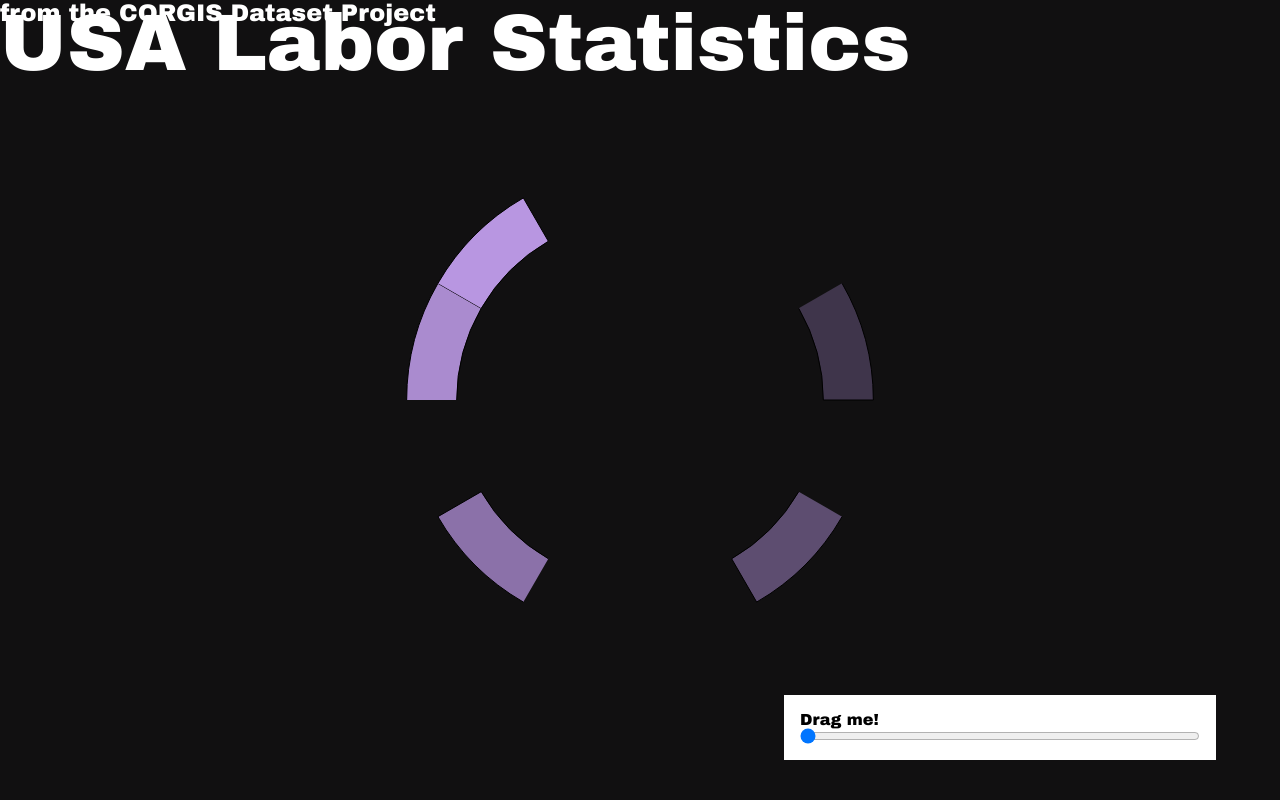
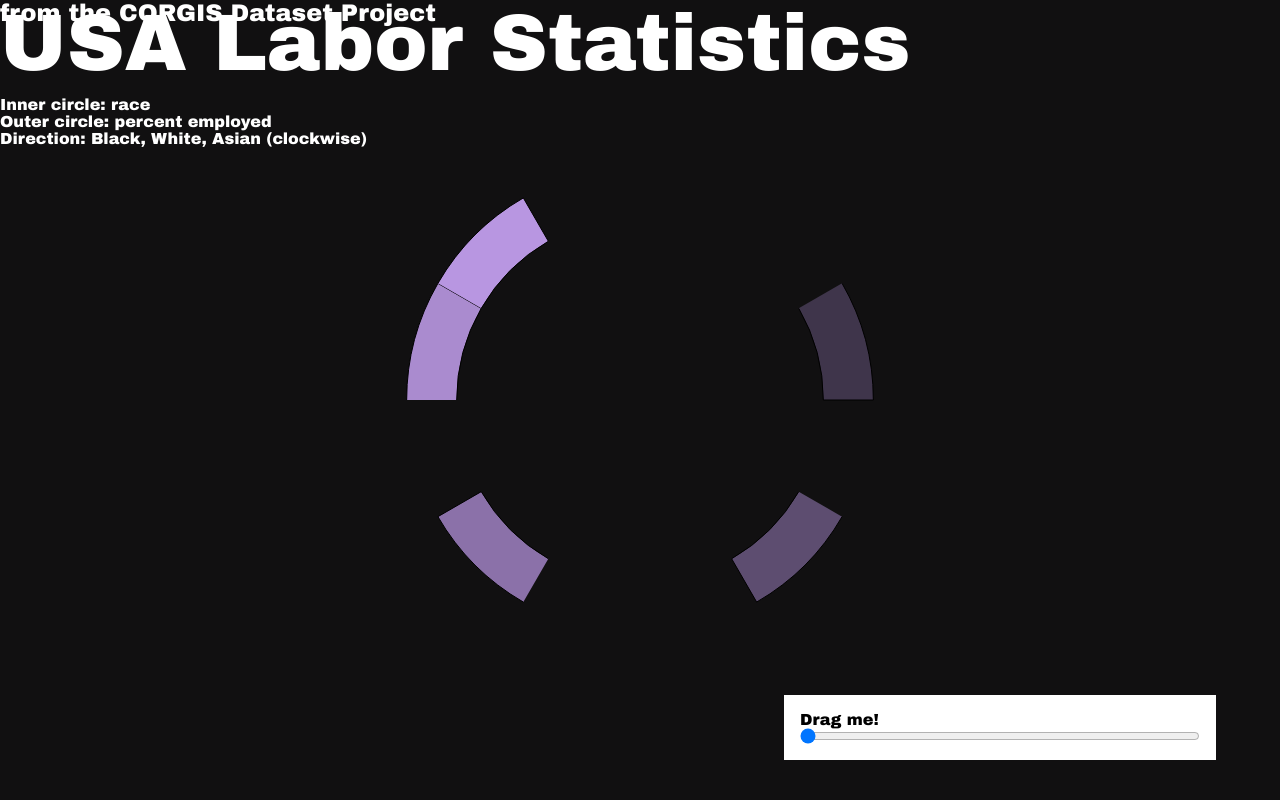
Before and after one commit to QuietImCoding/glowing-data-visualization-project-soft-dev-2017-with-mr-dyrland-weaver-period-9, a Flask app: page / in a window 1280 px wide. Run offline with Flask 2, Linux system fonts and the light colour scheme.

Commit message:
add label

```diff
--- a/templates/pichart.html
+++ b/templates/pichart.html
@@ -12,6 +12,11 @@
   <body>
     <h1 class="txt" id="title">USA Labor Statistics</h1>
     <h3 class="txt" id="subtitle">from the CORGIS Dataset Project</h3>
+    <p class="txt" style="color:white; font-size:1em; position: absolute; top:12%;">
+      Inner circle: race<br>
+      Outer circle: percent employed<br>
+      Direction: Black, White, Asian (clockwise)
+     </p>
     <div id="slider">
       <h5 id="yeardisplay">Drag me!</h5>
       <input id="timeslider" oninput="slyd(this.value)" type="range" min="1972" max="2015" step="1" value="1972">
```
